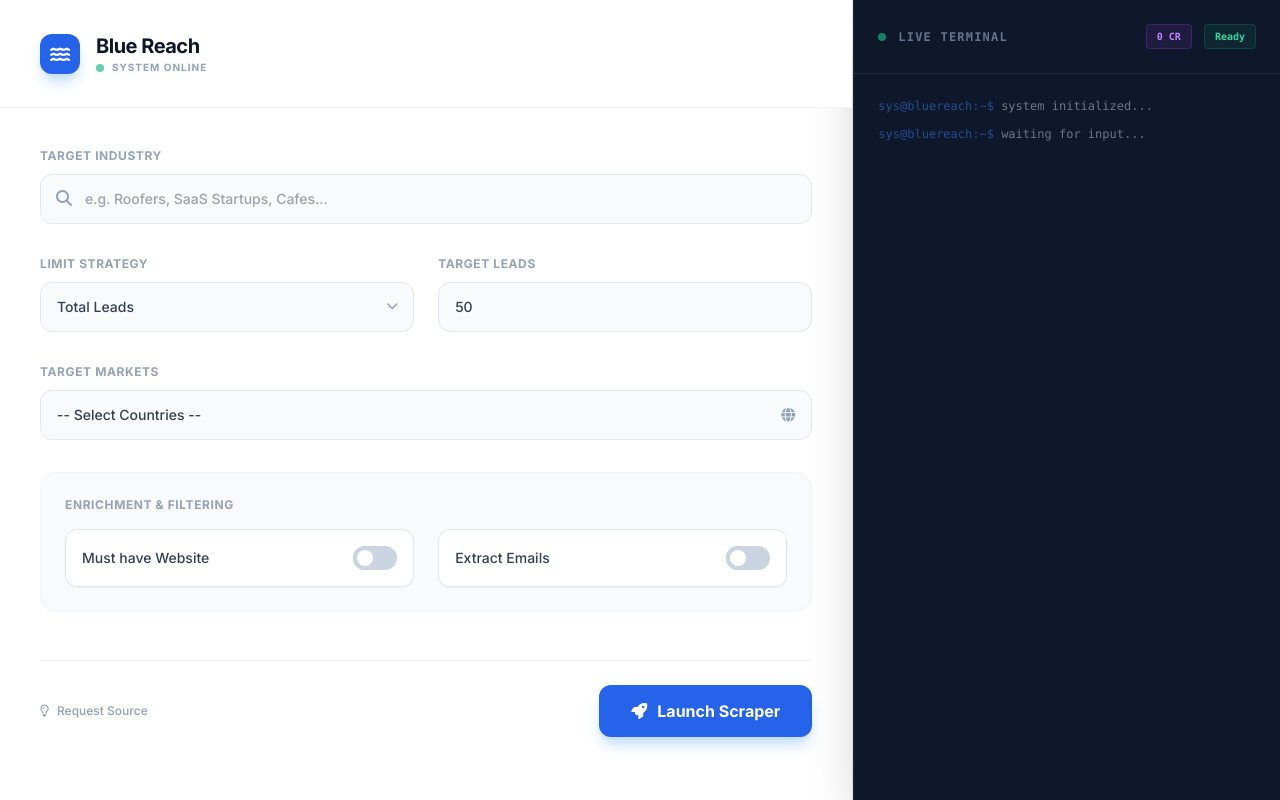
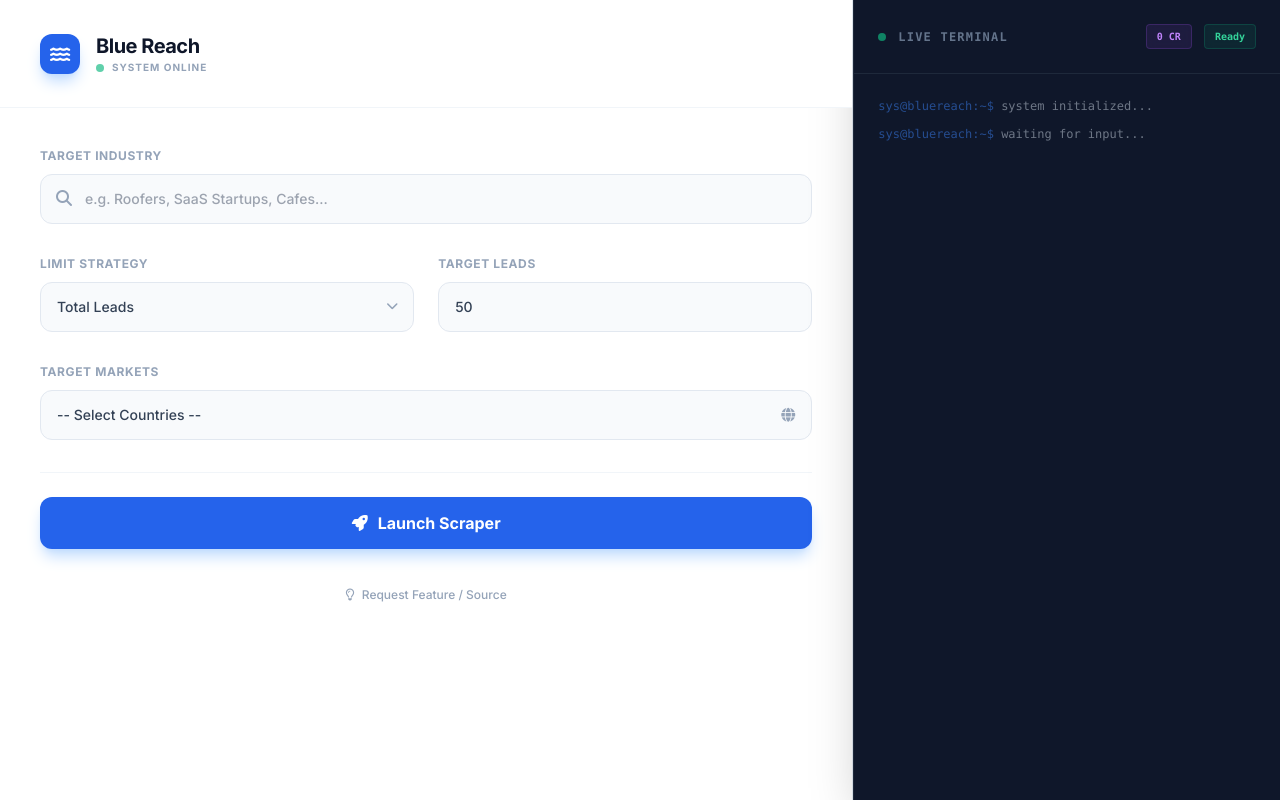
Before and after one commit to Toagan/leadgen-scraper, a Flask app: template templates/index.html in a window 1280 px wide. Run offline with Flask 3, Linux system fonts and the light colour scheme; the template is opened without the code that fills it, so the values that code supplies are empty; some libraries are stand-ins or nearby versions.

Commit message:
Removed Enrichment toggles

```diff
--- a/templates/index.html
+++ b/templates/index.html
@@ -12,20 +12,22 @@
         ::-webkit-scrollbar { width: 6px; height: 6px; }
         ::-webkit-scrollbar-track { background: transparent; }
         ::-webkit-scrollbar-thumb { background: #CBD5E1; border-radius: 3px; }
-        ::-webkit-scrollbar-thumb:hover { background: #94A3B8; }
         .custom-input { background-color: #F8FAFC; border: 1px solid #E2E8F0; transition: all 0.2s cubic-bezier(0.4, 0, 0.2, 1); }
         .custom-input:focus { background-color: #fff; border-color: #3B82F6; outline: none; box-shadow: 0 0 0 3px rgba(59, 130, 246, 0.1); }
         @keyframes wave { 0%, 100% { transform: translateY(0); } 50% { transform: translateY(-8px); } }
         @keyframes fadeOut { 0% { opacity: 1; } 100% { opacity: 0; visibility: hidden; } }
         .animate-wave { animation: wave 3s infinite ease-in-out; }
         .loader-fade { animation: fadeOut 0.6s ease-out 2.5s forwards; }
-        .toggle-checkbox:checked { right: 0; border-color: #3B82F6; }
-        .toggle-checkbox:checked + .toggle-label { background-color: #3B82F6; }
+        .tab-btn { position: relative; color: #64748B; font-weight: 500; transition: all 0.2s; }
+        .tab-btn.active { color: #3B82F6; }
+        .tab-btn.active::after { content: ''; position: absolute; bottom: -8px; left: 0; width: 100%; height: 2px; background-color: #3B82F6; border-radius: 2px; }
         .multi-select-dropdown { max-height: 0; opacity: 0; transition: all 0.2s ease-in-out; overflow: hidden; position: absolute; z-index: 50; width: 100%; background: white; border: 1px solid #E2E8F0; border-radius: 0.75rem; box-shadow: 0 10px 15px -3px rgba(0, 0, 0, 0.1); }
         .multi-select-dropdown.open { max-height: 300px; opacity: 1; overflow-y: auto; margin-top: 0.5rem; }
     </style>
 </head>
 <body class="h-screen flex flex-col">
+
+    <script>const IS_LOGGED_IN = {{ 'true' if user.is_authenticated else 'false' }};</script>
 
     <div id="loader" class="fixed inset-0 bg-white z-[9999] flex flex-col items-center justify-center loader-fade">
         <div class="text-center animate-wave">
@@ -37,7 +39,6 @@
     <div class="flex-1 grid grid-cols-12 h-full overflow-hidden">
 
         <div class="col-span-12 lg:col-span-7 xl:col-span-8 bg-white border-r border-slate-200 flex flex-col h-full overflow-y-auto">
-
             <div class="px-10 py-8 border-b border-slate-100 flex justify-between items-center sticky top-0 bg-white/95 backdrop-blur z-20">
                 <div class="flex items-center gap-4">
                     <div class="w-10 h-10 bg-blue-600 rounded-xl flex items-center justify-center text-white shadow-lg shadow-blue-200">
@@ -53,9 +54,8 @@
                 </div>
             </div>
 
-            <div class="p-10 max-w-4xl mx-auto w-full flex-1">
+            <div class="p-10 max-w-4xl mx-auto w-full flex-1 space-y-8">
 
-                <div class="space-y-8">
                 <div>
                     <label class="block text-xs font-bold text-slate-400 uppercase tracking-wider mb-2.5">Target Industry</label>
                     <div class="relative group">
@@ -109,38 +109,19 @@
                         <div class="p-2 space-y-1">
                             <label class="checkbox-item flex items-center px-3 py-2.5 hover:bg-blue-50 rounded-lg cursor-pointer transition-colors"><input type="checkbox" name="state" value="Berlin" class="w-4 h-4 text-blue-600 rounded border-slate-300" onchange="updateSelectedText()"><span class="ml-3 text-sm font-medium text-slate-700">Berlin</span></label>
                             <label class="checkbox-item flex items-center px-3 py-2.5 hover:bg-blue-50 rounded-lg cursor-pointer transition-colors"><input type="checkbox" name="state" value="Bavaria" class="w-4 h-4 text-blue-600 rounded border-slate-300" onchange="updateSelectedText()"><span class="ml-3 text-sm font-medium text-slate-700">Bavaria</span></label>
-                                <label class="checkbox-item flex items-center px-3 py-2.5 hover:bg-blue-50 rounded-lg cursor-pointer transition-colors"><input type="checkbox" name="state" value="Hamburg" class="w-4 h-4 text-blue-600 rounded border-slate-300" onchange="updateSelectedText()"><span class="ml-3 text-sm font-medium text-slate-700">Hamburg</span></label>
                         </div>
                     </div>
                 </div>
 
-                    <div class="bg-slate-50 p-6 rounded-2xl border border-slate-100">
-                        <label class="block text-xs font-bold text-slate-400 uppercase tracking-wider mb-4">Enrichment & Filtering</label>
-                        <div class="grid grid-cols-2 gap-6">
-                            <div class="flex items-center justify-between bg-white p-4 rounded-xl border border-slate-200 shadow-sm hover:border-blue-300 transition-colors">
-                                <span class="text-sm font-medium text-slate-700">Must have Website</span>
-                                <div class="relative inline-block w-11 h-6 align-middle select-none">
-                                    <input type="checkbox" id="skipNoWebsite" class="toggle-checkbox absolute block w-6 h-6 rounded-full bg-white border-4 appearance-none cursor-pointer border-slate-300 transition-all duration-300 ease-in-out"/>
-                                    <label for="skipNoWebsite" class="toggle-label block overflow-hidden h-6 rounded-full bg-slate-300 cursor-pointer transition-colors duration-300 ease-in-out"></label>
-                                </div>
-                            </div>
-                            <div class="flex items-center justify-between bg-white p-4 rounded-xl border border-slate-200 shadow-sm hover:border-blue-300 transition-colors">
-                                <span class="text-sm font-medium text-slate-700">Extract Emails</span>
-                                <div class="relative inline-block w-11 h-6 align-middle select-none">
-                                    <input type="checkbox" id="scrapeEmails" class="toggle-checkbox absolute block w-6 h-6 rounded-full bg-white border-4 appearance-none cursor-pointer border-slate-300 transition-all duration-300 ease-in-out"/>
-                                    <label for="scrapeEmails" class="toggle-label block overflow-hidden h-6 rounded-full bg-slate-300 cursor-pointer transition-colors duration-300 ease-in-out"></label>
-                                </div>
-                            </div>
-                        </div>
-                    </div>
+                <div class="mt-12 pt-6 border-t border-slate-100">
+                    <button id="runBtn" onclick="startScrape()" class="w-full bg-blue-600 hover:bg-blue-700 text-white font-bold py-3.5 px-8 rounded-xl shadow-lg shadow-blue-200 transition-all transform hover:-translate-y-0.5 active:scale-95 flex items-center justify-center gap-2.5">
+                        <i class="fas fa-rocket"></i> Launch Scraper
+                    </button>
                 </div>
 
-                <div class="mt-12 pt-6 border-t border-slate-100 flex items-center justify-between">
-                    <button onclick="document.getElementById('featureModal').classList.remove('hidden')" class="text-xs font-medium text-slate-400 hover:text-blue-600 transition-colors flex items-center gap-2">
-                        <i class="far fa-lightbulb"></i> Request Source
-                    </button>
-                    <button id="runBtn" onclick="startScrape()" class="bg-blue-600 hover:bg-blue-700 text-white font-bold py-3.5 px-8 rounded-xl shadow-lg shadow-blue-200 transition-all transform hover:-translate-y-0.5 active:scale-95 flex items-center gap-2.5">
-                        <i class="fas fa-rocket"></i> Launch Scraper
+                <div class="text-center mt-4">
+                    <button onclick="document.getElementById('featureModal').classList.remove('hidden')" class="text-xs font-medium text-slate-400 hover:text-blue-600 transition-colors">
+                        <i class="far fa-lightbulb mr-1"></i> Request Feature / Source
                     </button>
                 </div>
             </div>
@@ -189,6 +170,7 @@
     <script>
         let pollingInterval = null;
         setTimeout(() => { const l=document.getElementById('loader'); if(l) l.style.display='none'; }, 3300);
+
         window.onload = function() {
             updateLimitLabel();
             document.addEventListener('click', function(e) {
@@ -196,10 +178,12 @@
                 if(!e.target.closest('#countryDropdownMenu') && !e.target.closest('.relative')) document.getElementById('countryDropdownMenu').classList.remove('open');
             });
         };
+
         async function submitFeature() {
             const t = document.getElementById('featureText').value; if(!t) return;
             try { await fetch('/request-feature', { method:'POST', headers:{'Content-Type':'application/json'}, body:JSON.stringify({feature_text:t}) }); alert("Request Sent!"); document.getElementById('featureModal').classList.add('hidden'); } catch(e){}
         }
+
         function toggleCountryDropdown() { document.getElementById('countryDropdownMenu').classList.toggle('open'); }
         function updateSelectedCountries() {
             const c=document.querySelectorAll('input[name="country"]:checked');
@@ -207,9 +191,11 @@
             if(Array.from(c).map(x=>x.value).includes('de')) document.getElementById('stateSection').classList.remove('hidden'); else document.getElementById('stateSection').classList.add('hidden');
         }
         function getSelectedCountries(){ return Array.from(document.querySelectorAll('input[name="country"]:checked')).map(x=>x.value); }
+
         function toggleMultiDropdown() { document.getElementById('multiDropdownMenu').classList.toggle('open'); }
         function updateSelectedText() { const c=document.querySelectorAll('input[name="state"]:checked').length; document.getElementById('selectedStatesText').innerText=c===0?"-- All --":`${c} Selected`; }
         function getSelectedStates(){ return Array.from(document.querySelectorAll('input[name="state"]:checked')).map(x=>x.value); }
+
         function updateLimitLabel(){ const m=document.getElementById('limitMode').value; document.getElementById('limitLabel').innerText=m==='leads'?"Target Leads":"Max Credits"; document.getElementById('limitValue').placeholder=m==='leads'?"50":"100"; }
         function log(m,t='s'){ const d=document.getElementById('consoleOutput'); const l=document.createElement('div'); l.className="transition-all duration-300 ease-out transform translate-y-2 opacity-0 animate-slide-in"; l.innerHTML=t==='success'?`<span class="text-emerald-400">➜</span> ${m}`:`<span class="text-blue-400">INFO:</span> ${m}`; d.appendChild(l); requestAnimationFrame(() => { l.classList.remove('translate-y-2', 'opacity-0'); }); d.scrollTop=d.scrollHeight; }
 
@@ -220,14 +206,16 @@
             try {
                 const t=document.getElementById('searchTerm').value; const c=getSelectedCountries();
                 if(!t) throw new Error("Enter keyword"); if(c.length===0) throw new Error("Select country");
+
                 await fetch('/run-scrape',{method:'POST',headers:{'Content-Type':'application/json'},body:JSON.stringify({
                     search_term:t, limit_value:document.getElementById('limitValue').value, limit_mode:document.getElementById('limitMode').value,
-                    match_type:'rough', region:c, sub_region:getSelectedStates(), skip_no_website:document.getElementById('skipNoWebsite').checked,
-                    scrape_emails:document.getElementById('scrapeEmails').checked, min_rating:0
+                    match_type:'rough', region:c, sub_region:getSelectedStates(), skip_no_website:false,
+                    scrape_emails:false, min_rating:0
                 })});
                 startPolling();
             } catch(e){ alert(e.message); btn.disabled=false; btn.classList.remove('opacity-75'); btn.innerHTML='<i class="fas fa-rocket"></i> Launch Scraper'; }
         }
+
         function startPolling(){
             if(pollingInterval) clearInterval(pollingInterval);
             pollingInterval=setInterval(async()=>{
```
Lines whose indentation alone changed are shown as unchanged.
